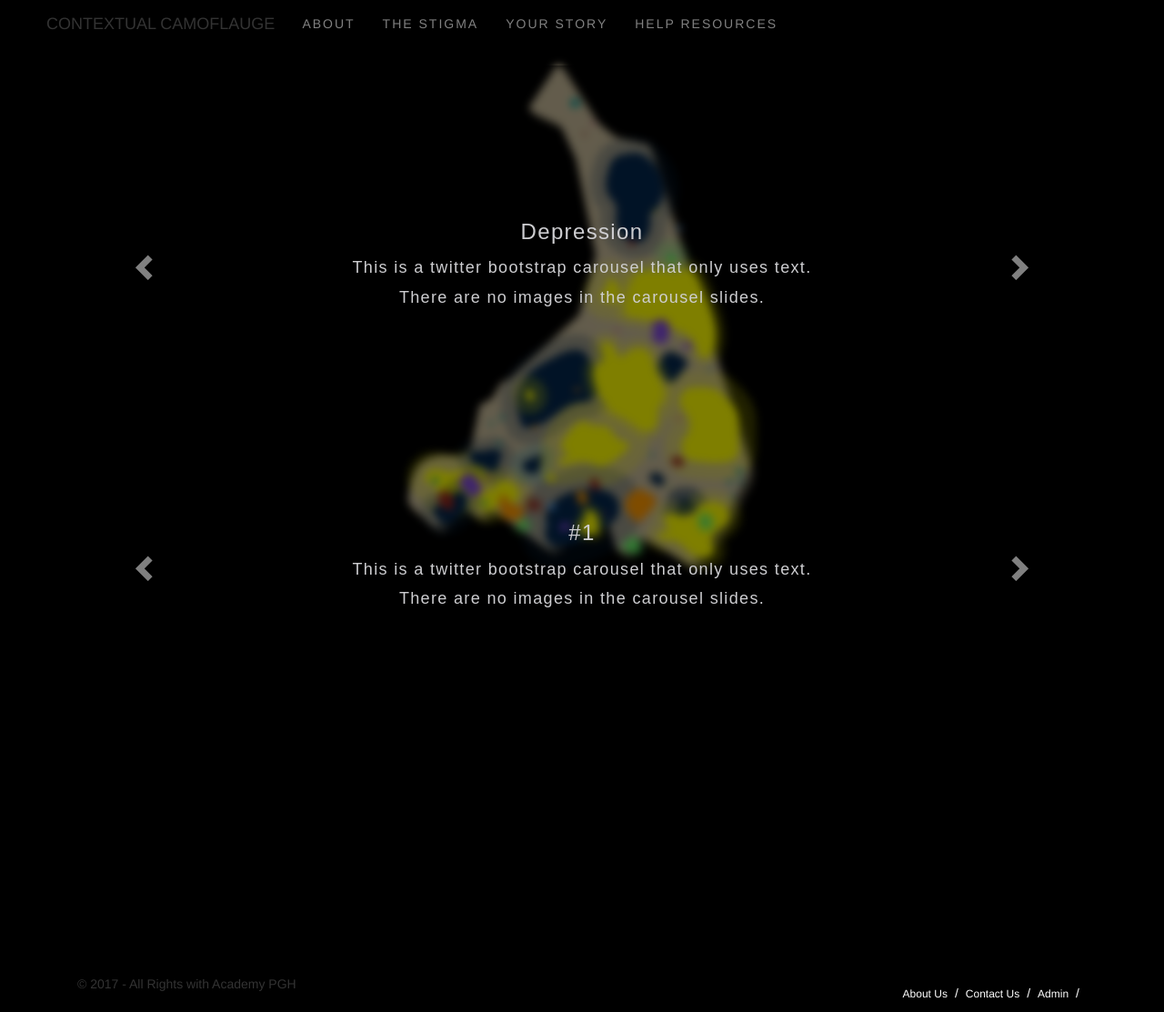
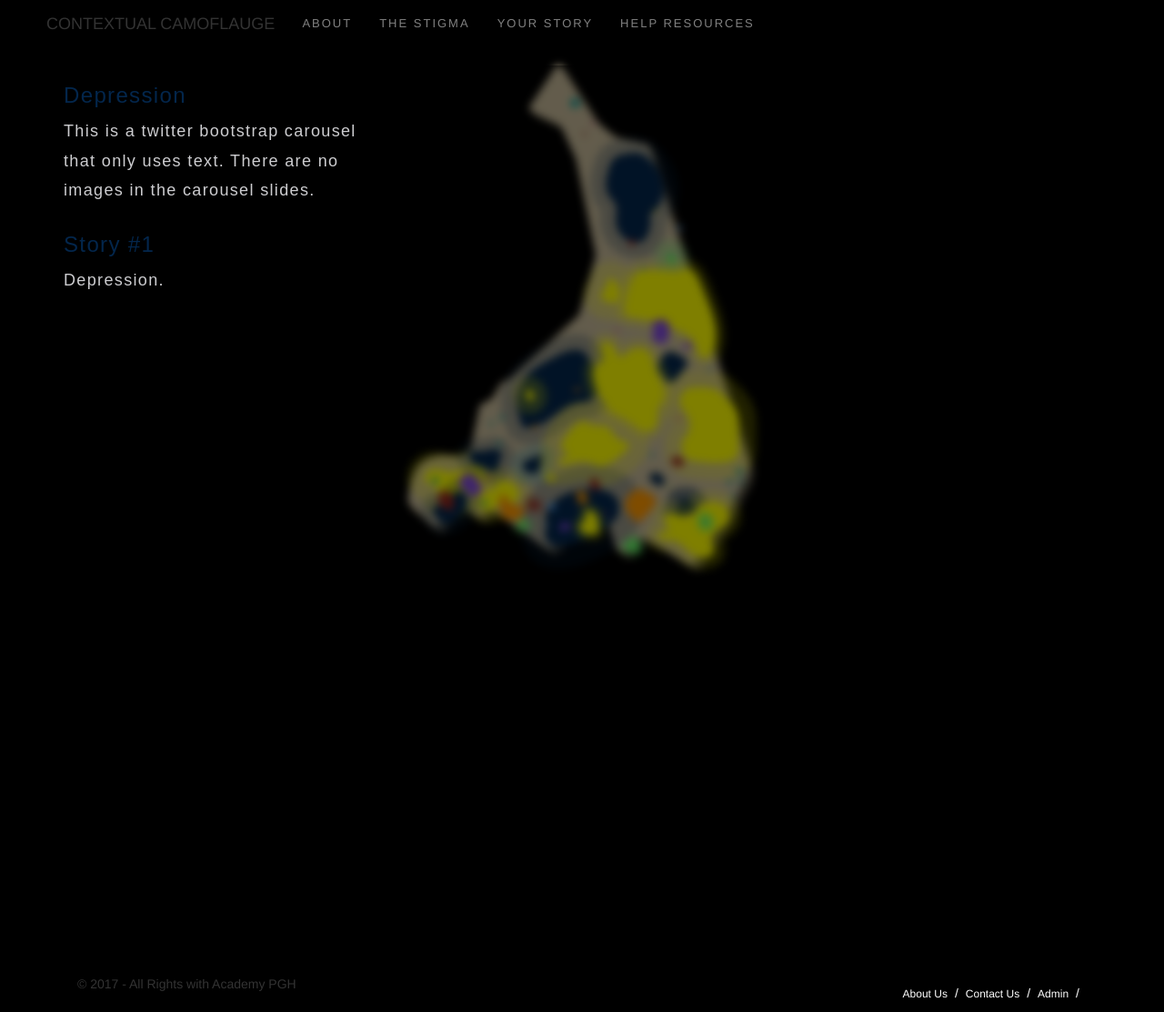
Before and after one commit to AcademyPgh/Y2S1-Contextual-Camouflage, a Flask app: page /Love in a window 1280 px wide. Shown: the whole page at 91% size. Run offline with Flask 2, Linux system fonts and the light colour scheme; parts of the project's set-up code (start-up, migrations or seed data) failed here and were passed over; some libraries are stand-ins or nearby versions.

Commit message:
Updated The Stigma Page

```diff
--- a/app.py
+++ b/app.py
@@ -87,7 +87,7 @@ def result():
         result = request.form['Mental Illness']
         text =  request.form['text']
         print(result+ ' '+ text)
-        return render_template("pagetwo.html", result = result)
+        return render_template("index.html", result = result)
 
 #approve and deny pins
 
--- a/static/css/styles.css
+++ b/static/css/styles.css
@@ -55,7 +55,7 @@ html{
     color: rgba(255,255,255,.5);
     /*padding: 14px 16px;*/
     text-decoration: none;
-    font-size: 14px;
+    font-size: 13px;
 }
 
 /* Change the color of links on hover */
@@ -69,6 +69,7 @@ html{
     color: rgba(255,255,255,0.9);
     background-color: #000000;
 }
+
 
 body {
   background-color: #000000;
@@ -110,10 +111,10 @@ body {
      text-decoration: none;
 }
 
-#lovebutt {
+/*#lovebutt {
   text-align: center;
   padding-top: 55px;
-}
+}*/
 
 .btn-danger {
   background-color: #793b39 !important;
@@ -219,8 +220,8 @@ a:focus {
 }
 
 #loveinfo {
-  text-align: center;
-  padding-top: 250px;
+  /*text-align: center;*/
+  padding-top: 7  0px;
 }
 
 .camomap {
@@ -307,7 +308,17 @@ a:focus {
     display:flex;
     align-items:center;
 }
-.carousel{
+
+.Depression h3{
+  color: #03264c;
+}
+.Anxiety h3{
+  color: #ffff00;
+}
+.Bipolar h3{
+  color: #64f566
+}
+/*.carousel{
   margin-bottom: 300px;
   margin-top: -100px;
-}
+}*/
--- a/templates/about.html
+++ b/templates/about.html
@@ -15,6 +15,9 @@
     $(document).ready(function()
     {
      $('body').hide().fadeIn(2000);
+     $.getJSON('https://replayfxcalendar.azurewebsites.net/public/gametypes', function (data) {
+        console.log(data);
+ });
     });
     </script>
     </head>
--- a/templates/admin.html
+++ b/templates/admin.html
@@ -10,7 +10,7 @@
     <script src="https://maxcdn.bootstrapcdn.com/bootstrap/3.3.7/js/bootstrap.min.js"
     integrity="sha384-Tc5IQib027qvyjSMfHjOMaLkfuWVxZxUPnCJA7l2mCWNIpG9mGCD8wGNIcPD7Txa"
     crossorigin="anonymous"></script>
-    <link rel="stylesheet" type="text/css"  href= "{{ url_for('static', filename='css/admin_styles.css') }}">
+    <link rel="stylesheet" type="text/css"  href= "{{ url_for('static', filename='css/admin_style.css') }}">
   </head>
 	<style>
 	div.story {
--- a/templates/love.html
+++ b/templates/love.html
@@ -16,7 +16,7 @@
     {
      $('body').hide().fadeIn(2000);
     });
-    setCarouselHeight('#carousel-example');
+    // setCarouselHeight('#carousel-example');
 
     function setCarouselHeight(id)
     {
@@ -51,7 +51,6 @@
        </div>
         <div class="collapse navbar-collapse">
           <ul class="nav navbar-nav">
-            <!-- <li><a href="/">Home</a></li> -->
             <li><a href="/About">About</a></li>
             <li><a href="/Love">The Stigma</a></li>
             <li><a href="/Story">Your Story</a></li>
@@ -68,14 +67,15 @@
     <div class="loveBlock">
     <div class="container" id="loveinfo">
 
-<div id="carousel-example" class="carousel slide" data-ride="carousel" data-interval="9000">
+<div id="carousel-example" class="carousel slide" data-ride="carousel" data-interval="6000">
 <!-- Wrapper for slides -->
 <div class="row">
-  <div class="col-xs-offset-3 col-xs-6">
+  <!-- <div class="col-xs-offset-3 col-xs-6"> -->
+  <div class="col-md-4">
       <div class="carousel-inner">
           <div class="item active">
               <div class="carousel-content">
-                  <div>
+                  <div class= "Depression">
                       <h3>Depression</h3>
                       <p>This is a twitter bootstrap carousel that only uses text. There are no images in the carousel slides.</p>
                   </div>
@@ -83,7 +83,7 @@
           </div>
           <div class="item">
               <div class="carousel-content">
-                  <div>
+                  <div class= "Anxiety">
                       <h3>Anxiety</h3>
                       <p> iusto officiis recusandae corporis culpa quaerat?</p>
                   </div>
@@ -91,7 +91,7 @@
           </div>
           <div class="item">
               <div class="carousel-content">
-                  <div>
+                  <div class= "Bipolar">
                       <h3>Bipolar Disorder</h3>
                       <p>This is the third item.</p>
                   </div>
@@ -99,7 +99,7 @@
           </div>
           <div class="item">
               <div class="carousel-content">
-                  <div>
+                  <div class= "Dementia">
                       <h3>Dementia</h3>
                       <p>This is the third item.</p>
                   </div>
@@ -107,7 +107,7 @@
           </div>
           <div class="item">
               <div class="carousel-content">
-                  <div>
+                  <div class= "Schizophrenia">
                       <h3>Schizophrenia</h3>
                       <p>This is the third item.</p>
                   </div>
@@ -115,7 +115,7 @@
           </div>
           <div class="item">
               <div class="carousel-content">
-                  <div>
+                  <div class= "ADD">
                       <h3>Attention Deficit/Hyperactive Disorder</h3>
                       <p>This is the third item.</p>
                   </div>
@@ -123,7 +123,7 @@
           </div>
           <div class="item">
               <div class="carousel-content">
-                  <div>
+                  <div class ="OCD">
                       <h3>Obsessive Compulsive Disorder</h3>
                       <p>This is the third item.</p>
                   </div>
@@ -131,7 +131,7 @@
           </div>
           <div class="item">
               <div class="carousel-content">
-                  <div>
+                  <div class= "Autism">
                       <h3>Autism</h3>
                       <p>This is the third item.</p>
                   </div>
@@ -139,9 +139,97 @@
           </div>
           <div class="item">
               <div class="carousel-content">
-                  <div>
+                  <div class= "PTSD">
                       <h3>Post Traumatic Stress Disorder</h3>
                       <p>This is the third item.</p>
+                  </div>
+              </div>
+          </div>
+      </div>
+  </div>
+  <!-- <a class="left carousel-control" href="#carousel-example" data-slide="prev">
+  <span class="glyphicon glyphicon-chevron-left"></span>
+  </a>
+  <a class="right carousel-control" href="#carousel-example" data-slide="next">
+  <span class="glyphicon glyphicon-chevron-right"></span>
+  </a> -->
+ </div>
+
+<!-- Controls -->
+</div>
+<div id="carousel-example" class="carousel slide" data-ride="carousel" data-interval="2000">
+<!-- Wrapper for slides -->
+<div class="row">
+  <!-- <div class="col-xs-offset-3 col-xs-6"> -->
+  <div class="col-md-4">
+      <div class="carousel-inner">
+          <div class="item active">
+              <div class="carousel-content">
+                  <div class= "Depression">
+                      <h3>Story #1 </h3>
+                      <p>Depression.</p>
+                  </div>
+              </div>
+          </div>
+          <div class="item">
+              <div class="carousel-content">
+                  <div class= "Depression">
+                      <h3>Story #2</h3>
+                      <p>Depression</p>
+                  </div>
+              </div>
+          </div>
+          <div class="item">
+              <div class="carousel-content">
+                  <div class= "Depression">
+                      <h3> Story #3</h3>
+                      <p>Depression</p>
+                  </div>
+              </div>
+          </div>
+          <div class="item">
+              <div class="carousel-content">
+                  <div class= "Anxiety">
+                      <h3> Story #1</h3>
+                      <p>Anxiety</p>
+                  </div>
+              </div>
+          </div>
+          <div class="item">
+              <div class="carousel-content">
+                  <div class= "Anxiety">
+                      <h3> Story #2</h3>
+                      <p>Anxiety</p>
+                  </div>
+              </div>
+          </div>
+          <div class="item">
+              <div class="carousel-content">
+                  <div class= "Anxiety">
+                      <h3> Story #3</h3>
+                      <p>Anxiety</p>
+                  </div>
+              </div>
+          </div>
+          <div class="item">
+              <div class="carousel-content">
+                  <div class= "Bipolar">
+                      <h3> Story #1</h3>
+                      <p>Bipolar Disorder</p>
+                  </div>
+              </div>
+          </div><div class="item">
+              <div class="carousel-content">
+                  <div class= "Bipolar">
+                      <h3> Story #2</h3>
+                      <p>Bipolar Disorder</p>
+                  </div>
+              </div>
+          </div><div class="item">
+              <div class="carousel-content">
+                  <div class= "Bipolar">
+                      <h3> Story #3</h3>
+                      <p>Bipolar Disorder</p>
                   </div>
               </div>
           </div>
@@ -149,57 +237,14 @@
       </div>
   </div>
 </div>
-          <!-- <h3>Story </h3> -->
-<!-- Controls --> <a class="left carousel-control" href="#carousel-example" data-slide="prev">
+ <!-- <a class="left carousel-control" href="#carousel-example" data-slide="prev">
 <span class="glyphicon glyphicon-chevron-left"></span>
 </a>
 <a class="right carousel-control" href="#carousel-example" data-slide="next">
 <span class="glyphicon glyphicon-chevron-right"></span>
-</a>
+</a> -->
 </div>
-<div id="carousel-example" class="carousel slide" data-ride="carousel" data-interval="9000">
-<!-- Wrapper for slides -->
-<div class="row">
-  <div class="col-xs-offset-3 col-xs-6">
-      <div class="carousel-inner">
-          <div class="item active">
-              <div class="carousel-content">
-                  <div>
-                      <h3>#1</h3>
-                      <p>This is a twitter bootstrap carousel that only uses text. There are no images in the carousel slides.</p>
-                  </div>
-              </div>
-          </div>
-          <div class="item">
-              <div class="carousel-content">
-                  <div>
-                      <h3>#2</h3>
-                      <p> iusto officiis recusandae corporis culpa quaerat?</p>
-                  </div>
-              </div>
-          </div>
-          <div class="item">
-              <div class="carousel-content">
-                  <div>
-                      <h3>#3</h3>
-                      <p>This is the third item.</p>
-                  </div>
-              </div>
-          </div>
 
-      </div>
-  </div>
-</div>
-<!-- Controls --> <a class="left carousel-control" href="#carousel-example" data-slide="prev">
-<span class="glyphicon glyphicon-chevron-left"></span>
-</a>
-<a class="right carousel-control" href="#carousel-example" data-slide="next">
-<span class="glyphicon glyphicon-chevron-right"></span>
-</a>
-</div>
-      <!-- <div class="container" id="lovebutt">
-         <button type="submit" class="btn btn-primary btn-lg btn-danger">sendlove</button>
-      </div> -->
     </div>
     </div>
   </div>
--- a/templates/story.html
+++ b/templates/story.html
@@ -57,7 +57,7 @@
           <div class="checkbox">
             <label><input type="checkbox" name="Mental Illness" value="Anxiety">Anxiety</label>
           </div>
-          <div class="checkbox disabled">
+          <div class="checkbox">
             <label><input type="checkbox" name= "Mental Illness" value="Bipolar Disorder">Bipolar Disorder</label>
           </div>
           <div class="checkbox">
```
Also changed, not shown: static/css/admin_style.css (+5 -10 lines).
